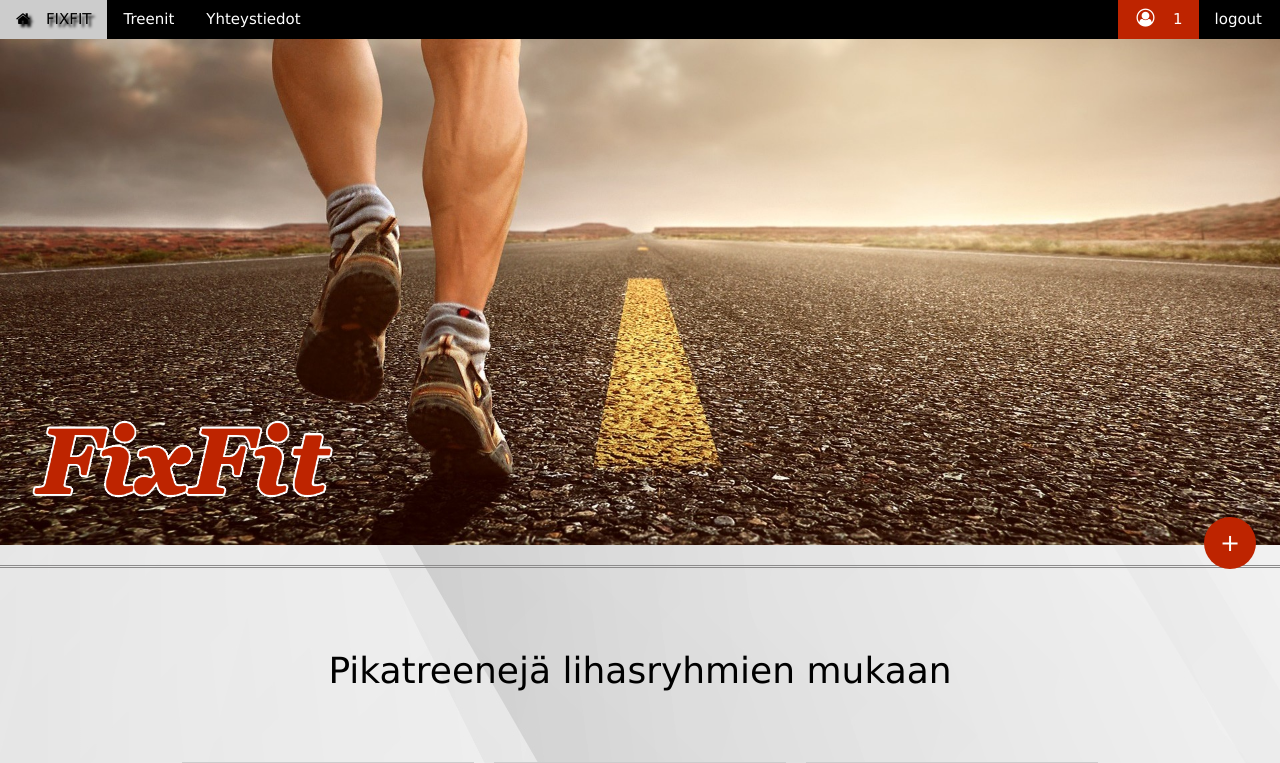
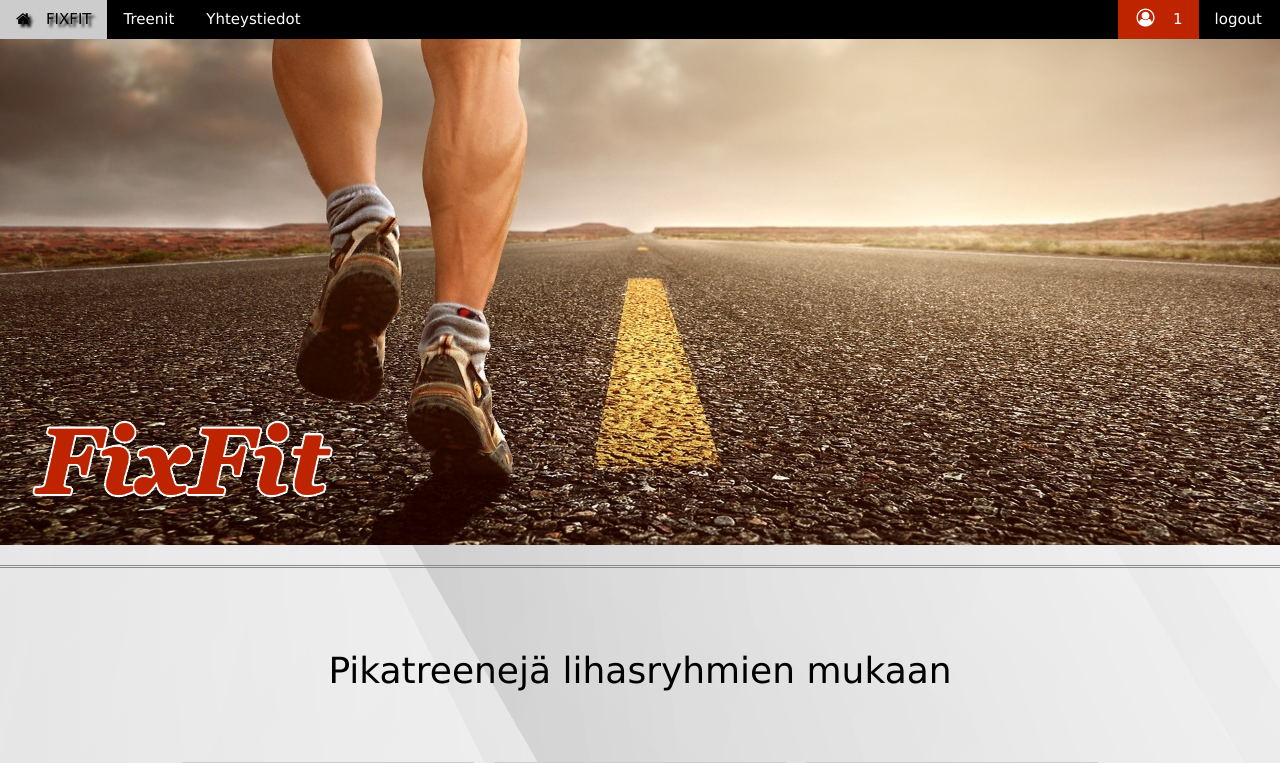
Before and after one commit to stinkybrew/Fitfix, a PHP site: page /main.php in a window 1280 px wide. Shown: the top 763 px of the page. Run offline with PHP 8.4, Linux system fonts and the light colour scheme; the visitor is signed in with stand-in values (Sample User, id 1); data that the repository does not hold is empty.

Commit message:
Update main.php
plussa pois

```diff
--- a/main.php
+++ b/main.php
@@ -22,18 +22,6 @@ fclose($testia);
     <link rel="stylesheet" href="font-awesome_min.css">
     <link rel="stylesheet" href="https://cdnjs.cloudflare.com/ajax/libs/font-awesome/4.7.0/css/font-awesome.min.css">
     <body id="myPage" class="backgroundimg">
-
-        <!-- Sidebar on click -->
-        <nav class="w3-sidebar w3-bar-block w3-white w3-card w3-animate-left w3-xxlarge" style="display:none;z-index:2" id="mySidebar">
-            <a href="javascript:void(0)" onclick="w3_close()" class="w3-bar-item w3-button w3-display-topright w3-text-teal">Sulje
-                <i class="fa fa-remove"></i>
-            </a>
-            <a href="#" class="w3-bar-item w3-button">Link 1</a>
-            <a href="#" class="w3-bar-item w3-button">Link 2</a>
-            <a href="#" class="w3-bar-item w3-button">Link 3</a>
-            <a href="#" class="w3-bar-item w3-button">Link 4</a>
-            <a href="#" class="w3-bar-item w3-button">Link 5</a>
-        </nav>
 
         <!-- Navbar -->
         <div class="w3-top">
@@ -207,11 +195,7 @@ fclose($testia);
                 </footer>
             </div>
         </div>
-        <!-- Container -->
-        <div class="w3-container" style="position:relative">
-            <a onclick="w3_open()" class="w3-button w3-xlarge w3-circle w3-teal"
-               style="position:absolute;top:-28px;right:24px">+</a>
-        </div>
+
         <!-- Pikatreenit Row -->
         <hr class="hr">
         <div class="w3-container w3-padding-small w3-center">
```
